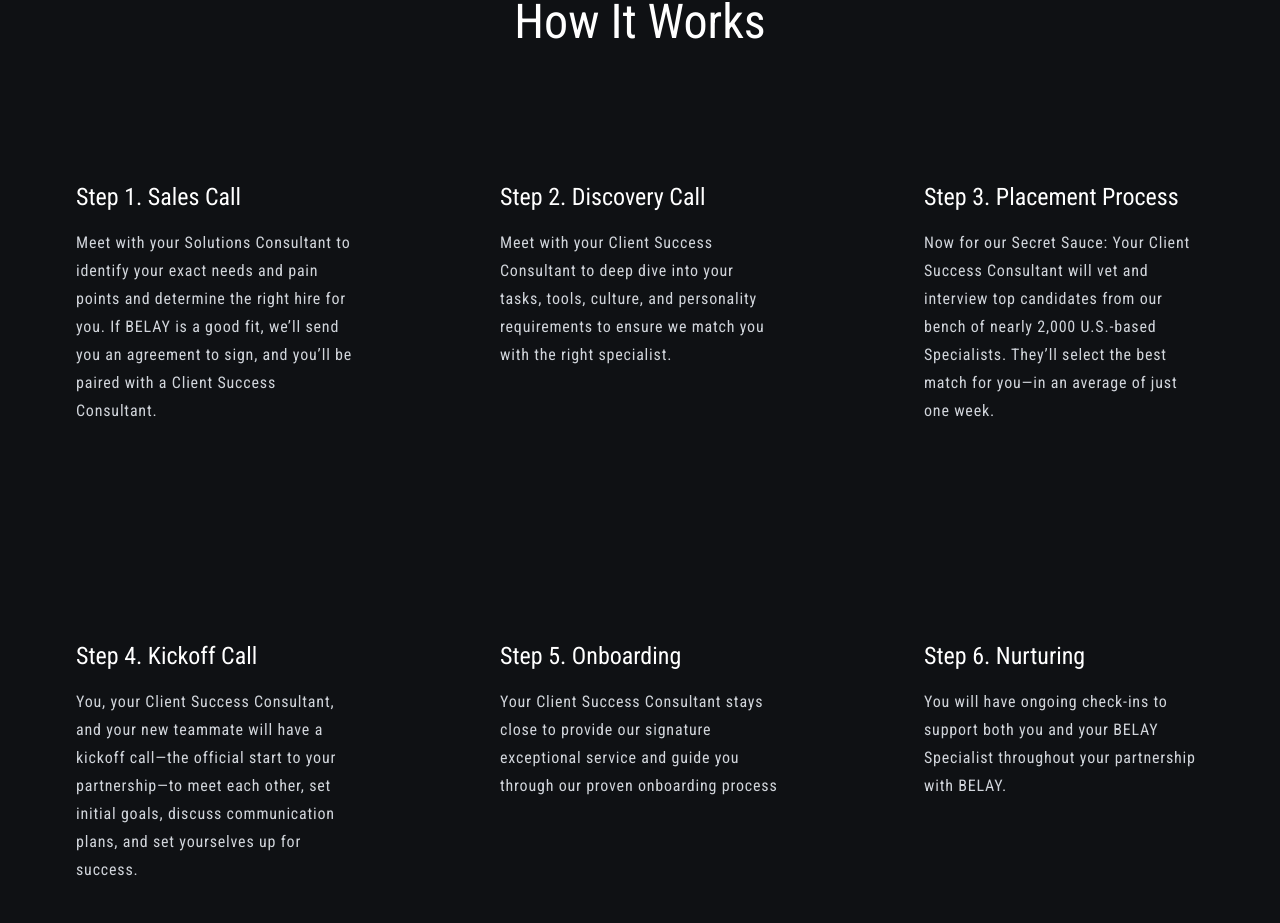
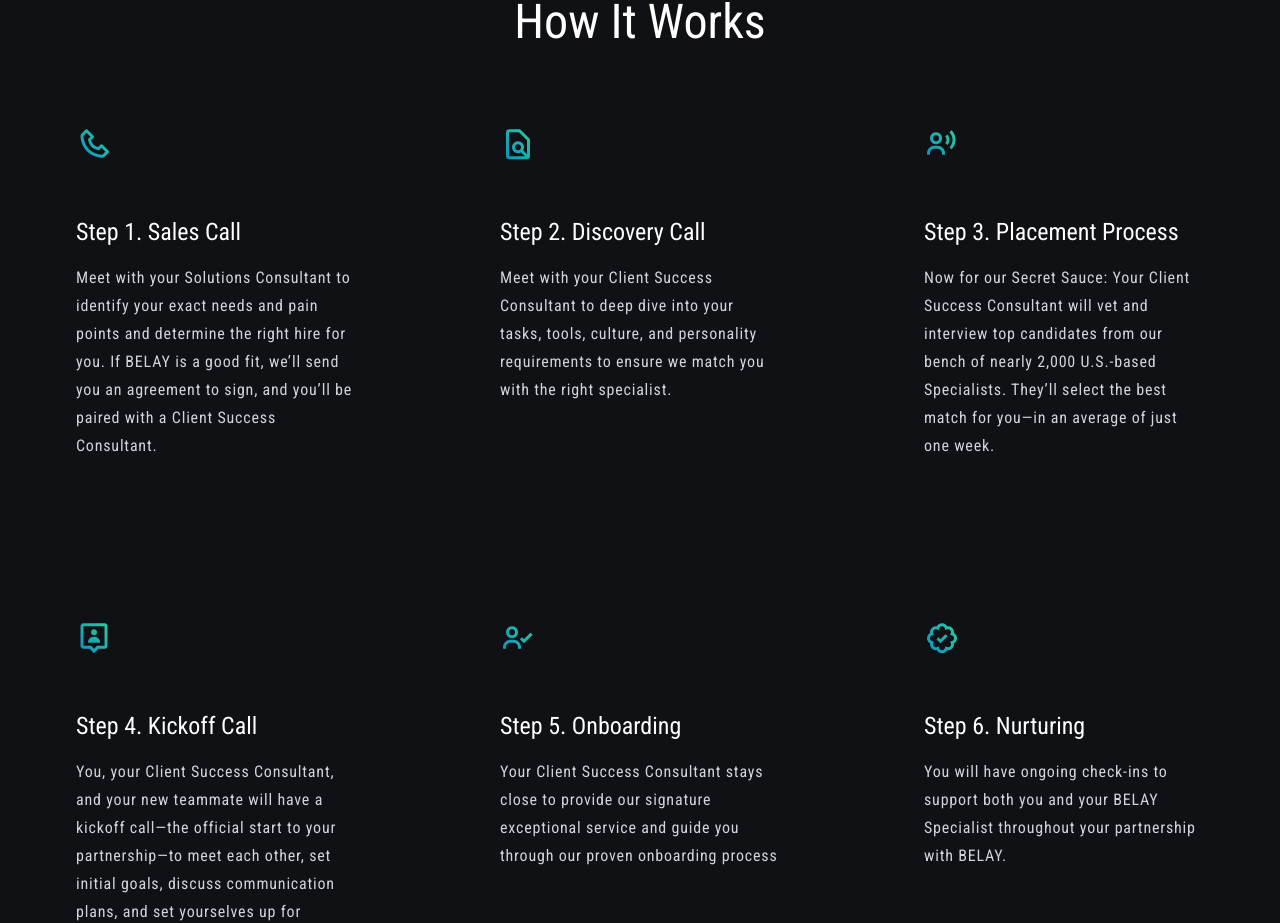
Before and after one commit to shaz1d/assist-xpert, a Next.js app: page / in a window 1280 px wide. Shown: the part 2198-3121 px from the top of the page. Built offline with nearby package versions, Linux system fonts and the light colour scheme.

Commit message:
boxicon added

```diff
--- a/app/layout.tsx
+++ b/app/layout.tsx
@@ -1,5 +1,6 @@
 import Navbar from "@/components/Navbar";
 import { cn } from "@/lib/utils";
+import "boxicons/css/boxicons.min.css";
 import type { Metadata } from "next";
 import { Inter, Roboto_Condensed } from "next/font/google";
 import "./globals.css";
@@ -19,12 +20,6 @@
 }>) {
   return (
     <html lang="en">
-      <head>
-        <script
-          src="https://kit.fontawesome.com/69d8bdbea4.js"
-          crossorigin="anonymous"
-        ></script>
-      </head>
       <body
         className={cn("min-h-screen bg-secondary text-white", roboto.className)}
       >
--- a/config/docs.ts
+++ b/config/docs.ts
@@ -116,42 +116,42 @@
 
   howItWorks: [
     {
-      icon: "fa-solid fa-phone-volume",
+      icon: "bx bx-phone",
       step: "Step 1. Sales Call",
       description:
         "Meet with your Solutions Consultant to identify your exact needs and pain points and determine the right hire for you. If BELAY is a good fit, we’ll send you an agreement to sign, and you’ll be paired with a Client Success Consultant.",
     },
 
     {
-      icon: "fa-solid fa-magnifying-glass",
+      icon: "bx bx-file-find",
       step: "Step 2. Discovery Call",
       description:
         "Meet with your Client Success Consultant to deep dive into your tasks, tools, culture, and personality requirements to ensure we match you with the right specialist.",
     },
 
     {
-      icon: "fa-solid fa-users",
+      icon: "bx bx-user-voice",
       step: "Step 3. Placement Process",
       description:
         "Now for our Secret Sauce: Your Client Success Consultant will vet and interview top candidates from our bench of nearly 2,000 U.S.-based Specialists. They’ll select the best match for you—in an average of just one week.",
     },
 
     {
-      icon: "fa-solid fa-chalkboard-user",
+      icon: "bx bx-user-pin",
       step: "Step 4. Kickoff Call",
       description:
         "You, your Client Success Consultant, and your new teammate will have a kickoff call—the official start to your partnership—to meet each other, set initial goals, discuss communication plans, and set yourselves up for success.",
     },
 
     {
-      icon: "fa-solid fa-handshake",
+      icon: "bx bx-user-check",
       step: "Step 5. Onboarding",
       description:
         "Your Client Success Consultant stays close to provide our signature exceptional service and guide you through our proven onboarding process",
     },
 
     {
-      icon: "fa-solid fa-user-check",
+      icon: "bx bx-badge-check",
       step: "Step 6. Nurturing",
       description:
         "You will have ongoing check-ins to support both you and your BELAY Specialist throughout your partnership with BELAY.",
--- a/package.json
+++ b/package.json
@@ -10,6 +10,7 @@
     "prettier": "prettier --write ."
   },
   "dependencies": {
+    "boxicons": "^2.1.4",
     "clsx": "^2.1.0",
     "lucide-react": "^0.330.0",
     "next": "14.1.0",
```
Also changed, not shown: 1 other file (tests, documents, lock files or other folders).
